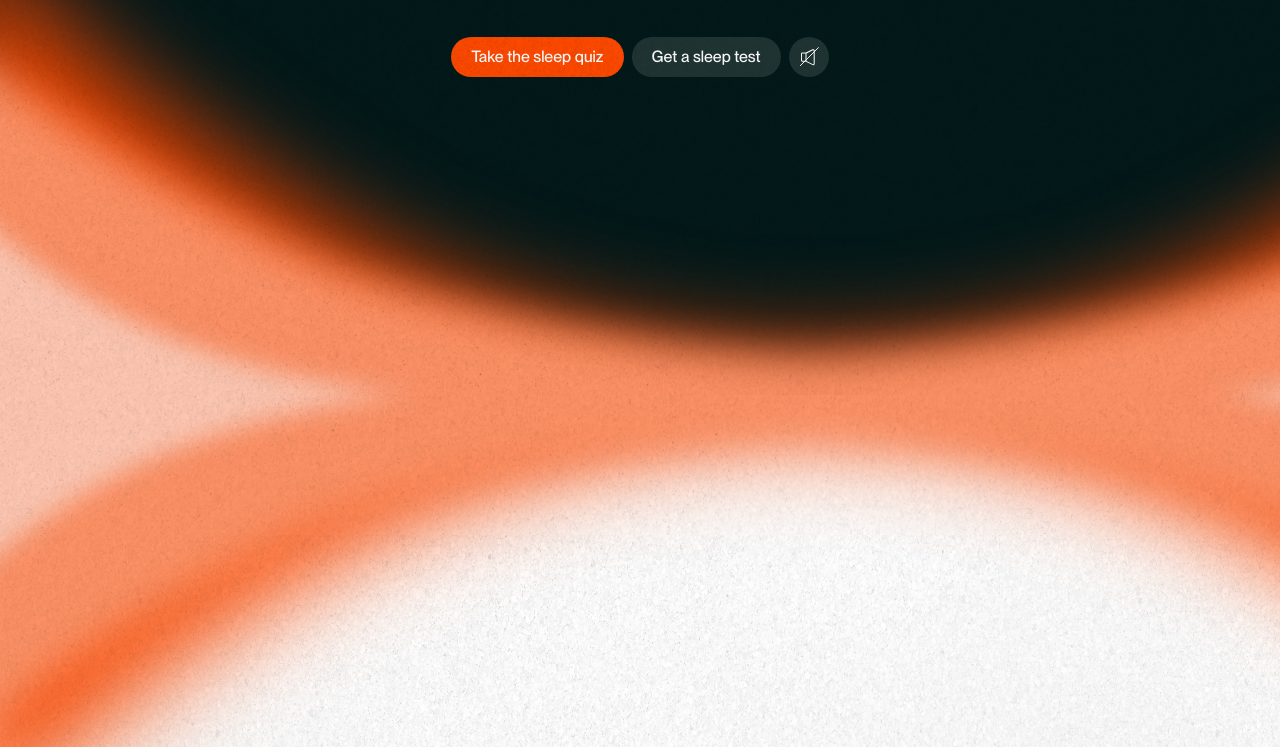
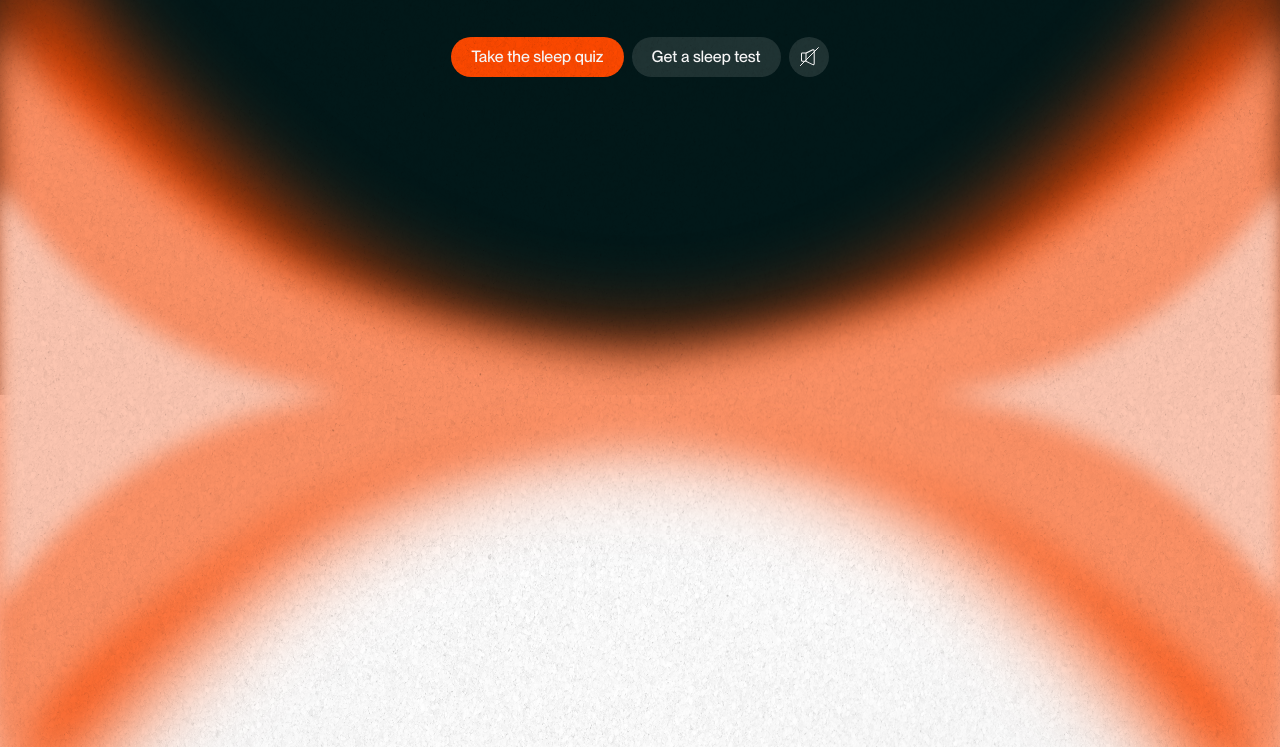
Before and after one commit to ergunozden/fixsnoring-preview, a plain HTML site: page index.html in a window 1280 px wide. Shown: the part 465-1212 px from the top of the page. Drawn offline with Linux system fonts and the light colour scheme.

Commit message:
hero/section arcs: full artwork maps to viewport width - symmetric U, both arms at page edges

```diff
--- a/assets/css/styles.css
+++ b/assets/css/styles.css
@@ -298,8 +298,11 @@ i { font-style: normal; }
   display: block;
   overflow: visible;
 }
-.hero-arcs-svg { left: -12.595vw; width: 152.239vw; }          /* 2052.21@1512 + blur bleed */
-.section-arcs-svg { left: calc(50% - 60.986vw); width: 121.972vw; } /* 1644.21@1512 + bleed */
+/* the full arc artwork maps to exactly the viewport width — both arms and
+   their light accents land at the page edges, symmetric U at any screen size
+   (the 12.164vw extra is the gaussian blur bleed baked into the svg canvas) */
+.hero-arcs-svg,
+.section-arcs-svg { left: -6.082vw; width: 112.164vw; }
 .nav {
   position: absolute;
   z-index: 10;
```
